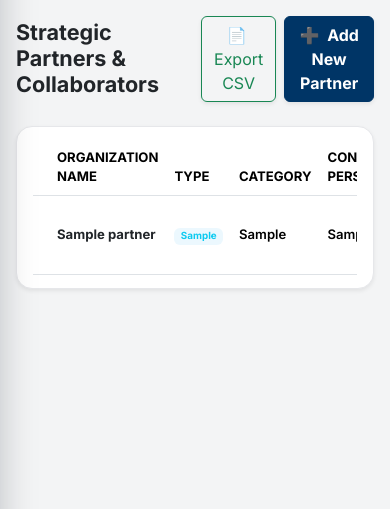
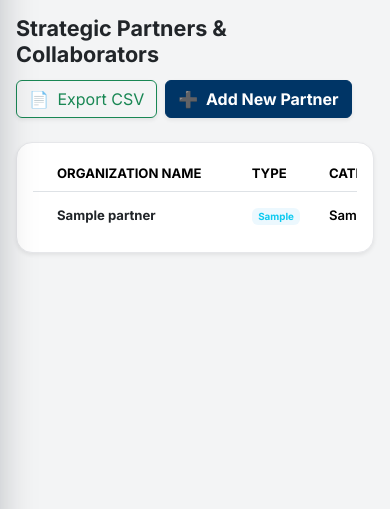
Before and after one commit to Lungouhen/KUKI-STUDENTS-ORG-CHANDIGARH, a Laravel app: page /admin/partners in a window 390 px wide. Shown: the part 72-581 px from the top of the page. Run offline with Laravel 12, Linux system fonts and the light colour scheme; a user stored in the database is signed in; data comes from the database, SQL or seed files in the repository; tables that the repository leaves empty hold one stand-in row (values such as "Sample post").

Commit message:
Upgrade admin partners register page
Co-authored-by: Lungouhen <191935306+Lungouhen@users.noreply.github.com>

```diff
--- /dev/null
+++ b/public/css/pages/admin-partners.css
@@ -0,0 +1,28 @@
+.admin-partners-page .card,
+.admin-partners-page .modal-content {
+    border-radius: 1rem !important;
+}
+
+.admin-partners-page .table {
+    min-width: 760px;
+}
+
+.admin-partners-page button:focus-visible,
+.admin-partners-page a:focus-visible,
+.admin-partners-page input:focus-visible,
+.admin-partners-page select:focus-visible {
+    outline: 3px solid #ffbf00;
+    outline-offset: 3px;
+}
+
+@media (max-width: 575.98px) {
+    .admin-partners-page > .d-flex {
+        align-items: flex-start !important;
+        flex-direction: column;
+        gap: 0.75rem;
+    }
+
+    .admin-partners-page > .d-flex > div {
+        flex-wrap: wrap;
+    }
+}
--- /dev/null
+++ b/public/js/pages/admin-partners.js
@@ -0,0 +1,26 @@
+(() => {
+    const modal = document.getElementById('addPartnerModal');
+    if (modal?.dataset.reopenOnError === 'true' && window.bootstrap?.Modal) {
+        window.bootstrap.Modal.getOrCreateInstance(modal).show();
+    }
+
+    document.querySelectorAll('[data-delete-form]').forEach((button) => {
+        button.addEventListener('click', () => {
+            if (typeof window.confirmDelete === 'function') {
+                window.confirmDelete(button.dataset.deleteForm, 'Remove this partner from the register?');
+            }
+        });
+    });
+
+    const form = document.getElementById('createPartnerForm');
+    form?.addEventListener('submit', () => {
+        const button = form.querySelector('button[type="submit"]');
+        if (!button || !form.reportValidity()) {
+            return;
+        }
+
+        button.disabled = true;
+        button.setAttribute('aria-busy', 'true');
+        button.textContent = 'Registering partner…';
+    });
+})();
--- a/resources/views/admin/partners/index.blade.php
+++ b/resources/views/admin/partners/index.blade.php
@@ -4,14 +4,26 @@
 
 @section('content')
 
+<div class="admin-partners-page">
+@if($errors->any())
+    <div class="alert alert-danger rounded-4 small" role="alert" aria-labelledby="partnerErrorsHeading">
+        <h2 id="partnerErrorsHeading" class="h6 fw-bold">Review the partner details</h2>
+        <ul class="mb-0">
+            @foreach($errors->all() as $error)
+                <li>{{ $error }}</li>
+            @endforeach
+        </ul>
+    </div>
+@endif
+
 <div class="d-flex justify-content-between align-items-center mb-4">
-    <h4 class="fw-bold text-dark mb-0">Strategic Partners & Collaborators</h4>
+    <h1 class="h4 fw-bold text-dark mb-0">Strategic Partners & Collaborators</h1>
     <div class="d-flex gap-2">
         <a href="{{ route('admin.partners.exportCsv') }}" class="btn btn-outline-success shadow-sm">
-            <i class="fa-solid fa-file-csv me-1"></i> Export CSV
+            <i class="fa-solid fa-file-csv me-1" aria-hidden="true"></i> Export CSV
         </a>
         <button type="button" class="btn btn-primary shadow-sm" data-bs-toggle="modal" data-bs-target="#addPartnerModal">
-            <i class="fa-solid fa-plus me-1"></i> Add New Partner
+            <i class="fa-solid fa-plus me-1" aria-hidden="true"></i> Add New Partner
         </button>
     </div>
 </div>
@@ -19,15 +31,16 @@
 <div class="card border-0 shadow-sm rounded-4">
     <div class="card-body p-0">
         <div class="table-responsive">
-            <table class="table table-hover align-middle mb-0">
+            <table class="table table-hover align-middle mb-0" aria-describedby="partnersTableCaption">
+                <caption id="partnersTableCaption" class="visually-hidden">Registered strategic partners and their status</caption>
                 <thead class="bg-light text-muted extra-small text-uppercase">
                     <tr>
-                        <th class="ps-4">Organization Name</th>
-                        <th>Type</th>
-                        <th>Category</th>
-                        <th>Contact Person</th>
-                        <th>Status</th>
-                        <th class="text-end pe-4">Actions</th>
+                        <th scope="col" class="ps-4">Organization Name</th>
+                        <th scope="col">Type</th>
+                        <th scope="col">Category</th>
+                        <th scope="col">Contact Person</th>
+                        <th scope="col">Status</th>
+                        <th scope="col" class="text-end pe-4">Actions</th>
                     </tr>
                 </thead>
                 <tbody>
@@ -43,11 +56,11 @@
                                 </span>
                             </td>
                             <td class="text-end pe-4">
-                                <a href="{{ route('admin.partners.edit', $p->id) }}" class="btn btn-sm btn-light border me-1"><i class="fa-solid fa-pen"></i></a>
+                                <a href="{{ route('admin.partners.edit', $p->id) }}" class="btn btn-sm btn-light border me-1" aria-label="Edit {{ $p->name }}"><i class="fa-solid fa-pen" aria-hidden="true"></i></a>
                                 <form action="{{ route('admin.partners.destroy', $p->id) }}" method="POST" class="d-inline" id="delete-partner-{{ $p->id }}">
                                     @csrf @method('DELETE')
-                                    <button type="button" class="btn btn-sm btn-light border text-danger" onclick="confirmDelete('delete-partner-{{ $p->id }}')">
-                                        <i class="fa-solid fa-trash"></i>
+                                    <button type="button" class="btn btn-sm btn-light border text-danger" data-delete-form="delete-partner-{{ $p->id }}" aria-label="Delete {{ $p->name }}">
+                                        <i class="fa-solid fa-trash" aria-hidden="true"></i>
                                     </button>
                                 </form>
                             </td>
@@ -60,61 +73,62 @@
         </div>
     </div>
 </div>
+<div class="mt-3">{{ $partners->links() }}</div>
 
 <!-- Add Partner Modal -->
-<div class="modal fade" id="addPartnerModal" tabindex="-1">
-    <div class="modal-dialog">
+<div class="modal fade" id="addPartnerModal" tabindex="-1" aria-labelledby="addPartnerModalTitle" data-reopen-on-error="{{ $errors->any() ? 'true' : 'false' }}">
+    <div class="modal-dialog modal-dialog-centered">
         <div class="modal-content rounded-4 border-0 shadow">
             <div class="modal-header border-0 pb-0">
-                <h5 class="fw-bold">Register New Partner</h5>
-                <button type="button" class="btn-close" data-bs-dismiss="modal"></button>
+                <h2 class="h5 fw-bold" id="addPartnerModalTitle">Register New Partner</h2>
+                <button type="button" class="btn-close" data-bs-dismiss="modal" aria-label="Close partner form"></button>
             </div>
-            <form action="{{ route('admin.partners.store') }}" method="POST">
+            <form action="{{ route('admin.partners.store') }}" method="POST" id="createPartnerForm">
                 @csrf
                 <div class="modal-body">
                     <div class="mb-3">
-                        <label class="form-label extra-small fw-bold">Organization/Partner Name</label>
-                        <input type="text" name="name" class="form-control" required>
+                        <label class="form-label extra-small fw-bold" for="partnerName">Organization/Partner Name</label>
+                        <input type="text" id="partnerName" name="name" class="form-control" value="{{ old('name') }}" maxlength="255" required>
                     </div>
                     <div class="row g-3">
                         <div class="col-6">
-                            <label class="form-label extra-small fw-bold">Partnership Type</label>
-                            <select name="type" class="form-select">
-                                <option>Donor</option>
-                                <option>Collaborator</option>
-                                <option>Sponsor</option>
-                                <option>Government</option>
+                            <label class="form-label extra-small fw-bold" for="partnerType">Partnership Type</label>
+                            <select id="partnerType" name="type" class="form-select" required>
+                                <option value="Donor" @selected(old('type', 'Donor') === 'Donor')>Donor</option>
+                                <option value="Collaborator" @selected(old('type') === 'Collaborator')>Collaborator</option>
+                                <option value="Sponsor" @selected(old('type') === 'Sponsor')>Sponsor</option>
+                                <option value="Government" @selected(old('type') === 'Government')>Government</option>
                             </select>
                         </div>
                         <div class="col-6">
-                            <label class="form-label extra-small fw-bold">Category</label>
-                            <select name="category" class="form-select">
-                                <option>NGO</option>
-                                <option>Corporate</option>
-                                <option>Local Group</option>
-                                <option>Institution</option>
+                            <label class="form-label extra-small fw-bold" for="partnerCategory">Category</label>
+                            <select id="partnerCategory" name="category" class="form-select" required>
+                                <option value="NGO" @selected(old('category', 'NGO') === 'NGO')>NGO</option>
+                                <option value="Corporate" @selected(old('category') === 'Corporate')>Corporate</option>
+                                <option value="Local Group" @selected(old('category') === 'Local Group')>Local Group</option>
+                                <option value="Institution" @selected(old('category') === 'Institution')>Institution</option>
                             </select>
                         </div>
                     </div>
                     <div class="mt-3">
-                        <label class="form-label extra-small fw-bold">Contact Person</label>
-                        <input type="text" name="contact_person" class="form-control">
+                        <label class="form-label extra-small fw-bold" for="partnerContactPerson">Contact Person</label>
+                        <input type="text" id="partnerContactPerson" name="contact_person" class="form-control" value="{{ old('contact_person') }}">
                     </div>
                     <div class="row g-3 mt-1">
                         <div class="col-6">
-                            <label class="form-label extra-small fw-bold">Email</label>
-                            <input type="email" name="email" class="form-control">
+                            <label class="form-label extra-small fw-bold" for="partnerEmail">Email</label>
+                            <input type="email" id="partnerEmail" name="email" class="form-control" value="{{ old('email') }}">
                         </div>
                         <div class="col-6">
-                            <label class="form-label extra-small fw-bold">Phone</label>
-                            <input type="text" name="phone" class="form-control">
+                            <label class="form-label extra-small fw-bold" for="partnerPhone">Phone</label>
+                            <input type="tel" id="partnerPhone" name="phone" class="form-control" value="{{ old('phone') }}">
                         </div>
                     </div>
                     <div class="mt-3">
-                        <label class="form-label extra-small fw-bold">Status</label>
-                        <select name="status" class="form-select">
-                            <option>Active</option>
-                            <option>Inactive</option>
+                        <label class="form-label extra-small fw-bold" for="partnerStatus">Status</label>
+                        <select id="partnerStatus" name="status" class="form-select" required>
+                            <option value="Active" @selected(old('status', 'Active') === 'Active')>Active</option>
+                            <option value="Inactive" @selected(old('status') === 'Inactive')>Inactive</option>
                         </select>
                     </div>
                 </div>
--- a/resources/views/layouts/admin.blade.php
+++ b/resources/views/layouts/admin.blade.php
@@ -71,6 +71,9 @@
     @endif
     @if(request()->routeIs('admin.projects.index'))
         <link href="{{ asset('css/pages/admin-projects.css') }}" rel="stylesheet">
+    @endif
+    @if(request()->routeIs('admin.partners.index'))
+        <link href="{{ asset('css/pages/admin-partners.css') }}" rel="stylesheet">
     @endif
     @if(request()->routeIs('admin.elections.index'))
         <link href="{{ asset('css/pages/admin-elections.css') }}" rel="stylesheet">
@@ -514,6 +517,9 @@
     @if(request()->routeIs('admin.projects.index'))
         <script src="{{ asset('js/pages/admin-projects.js') }}" defer></script>
     @endif
+    @if(request()->routeIs('admin.partners.index'))
+        <script src="{{ asset('js/pages/admin-partners.js') }}" defer></script>
+    @endif
     @if(request()->routeIs('admin.elections.index'))
         <script src="{{ asset('js/pages/admin-elections.js') }}" defer></script>
     @endif
```
Also changed, not shown: tests/Feature/AdminPartnerPageTest.php (added, +68 -0 lines).
